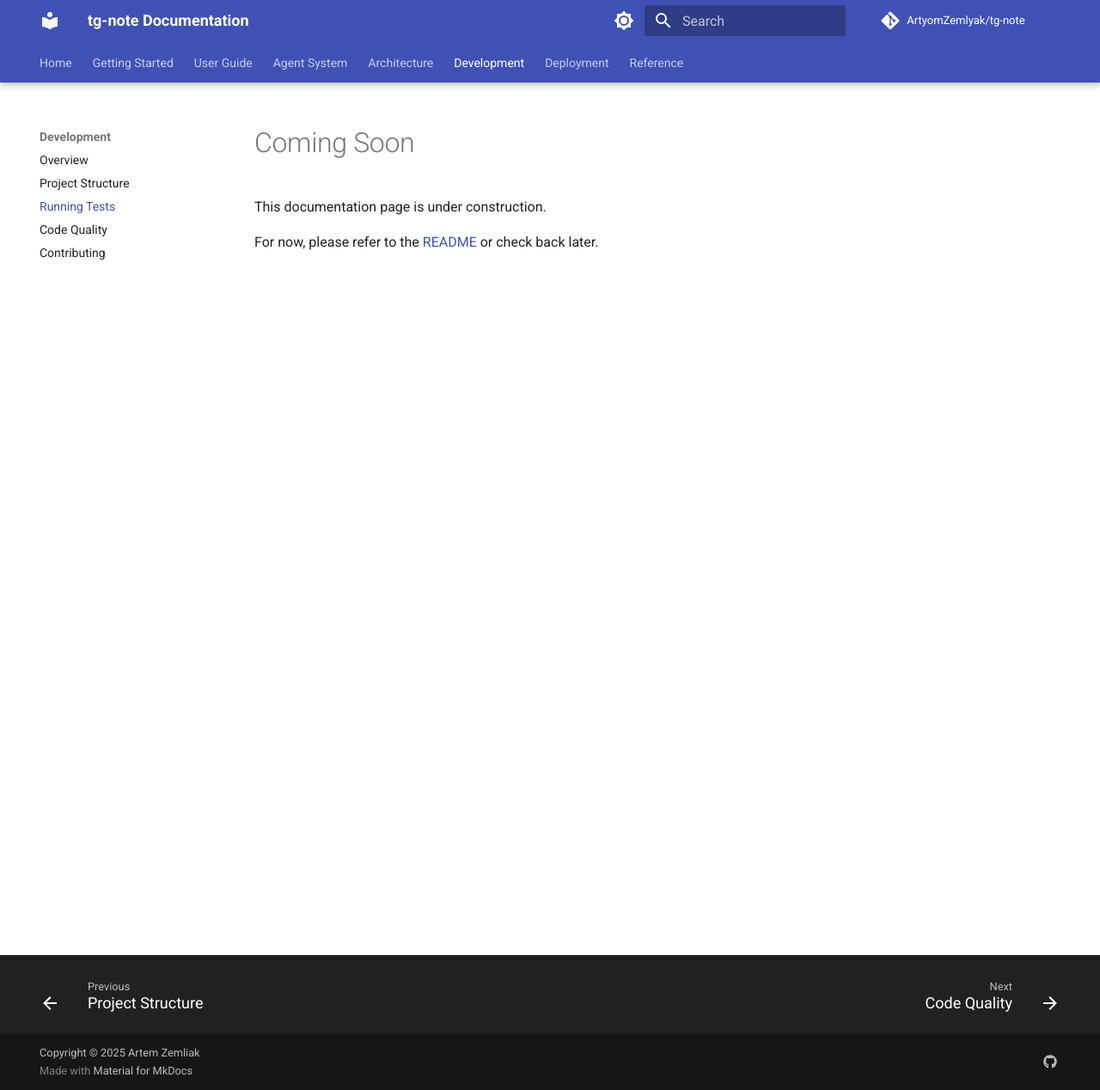
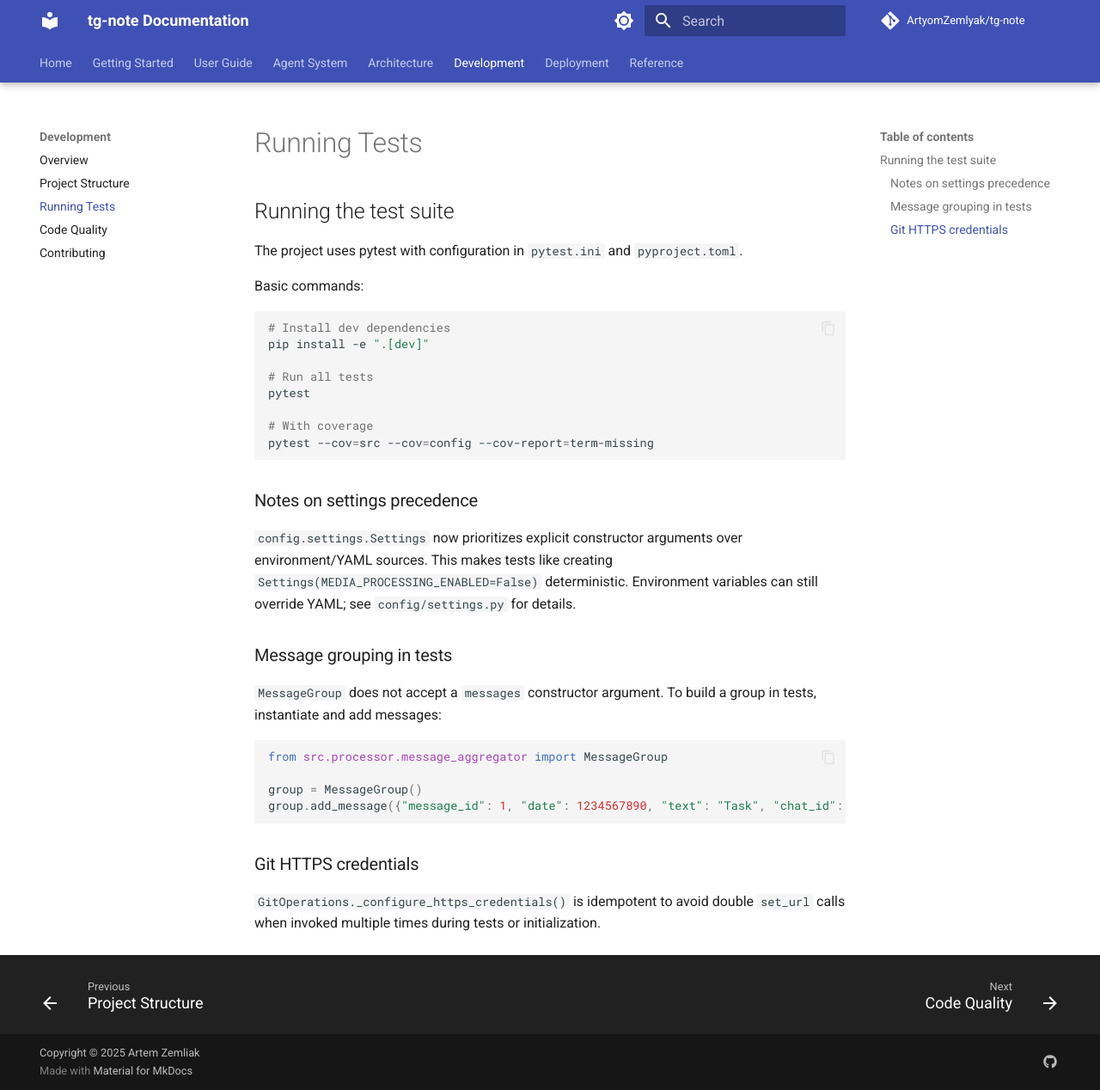
Before and after one commit to ArtyomZemlyak/tg-note, an MkDocs documentation site: the page built from docs_site/development/testing.md, in a window 1280 px wide and 1268 px high. Shown: the whole window at 86% size. Built offline with MkDocs 1.6.1 and Material for MkDocs 9.7.7, drawn with Linux system fonts in a browser that asks for light colours; comment, search, counter and statistics services are not loaded; the version menu is left out.

Commit message:
tests: make kb lock tests compatible with MessageGroup API; docs: add testing guide; settings: ensure constructor args override env/yaml; git_ops: idempotent HTTPS credential injection to avoid duplicate set_url
Why: stabilize tests and clarify configuration precedence; prevent duplicate remote URL updates during initialization and explicit calls.

````diff
--- a/docs_site/development/testing.md
+++ b/docs_site/development/testing.md
@@ -1,5 +1,35 @@
-# Coming Soon
+## Running the test suite
 
-This documentation page is under construction.
+The project uses pytest with configuration in `pytest.ini` and `pyproject.toml`.
 
-For now, please refer to the [README](https://github.com/ArtyomZemlyak/tg-note) or check back later.
+Basic commands:
+
+```bash
+# Install dev dependencies
+pip install -e ".[dev]"
+
+# Run all tests
+pytest
+
+# With coverage
+pytest --cov=src --cov=config --cov-report=term-missing
+```
+
+### Notes on settings precedence
+
+`config.settings.Settings` now prioritizes explicit constructor arguments over environment/YAML sources. This makes tests like creating `Settings(MEDIA_PROCESSING_ENABLED=False)` deterministic. Environment variables can still override YAML; see `config/settings.py` for details.
+
+### Message grouping in tests
+
+`MessageGroup` does not accept a `messages` constructor argument. To build a group in tests, instantiate and add messages:
+
+```python
+from src.processor.message_aggregator import MessageGroup
+
+group = MessageGroup()
+group.add_message({"message_id": 1, "date": 1234567890, "text": "Task", "chat_id": 123})
+```
+
+### Git HTTPS credentials
+
+`GitOperations._configure_https_credentials()` is idempotent to avoid double `set_url` calls when invoked multiple times during tests or initialization.
````
Also changed, not shown: 3 other files.
